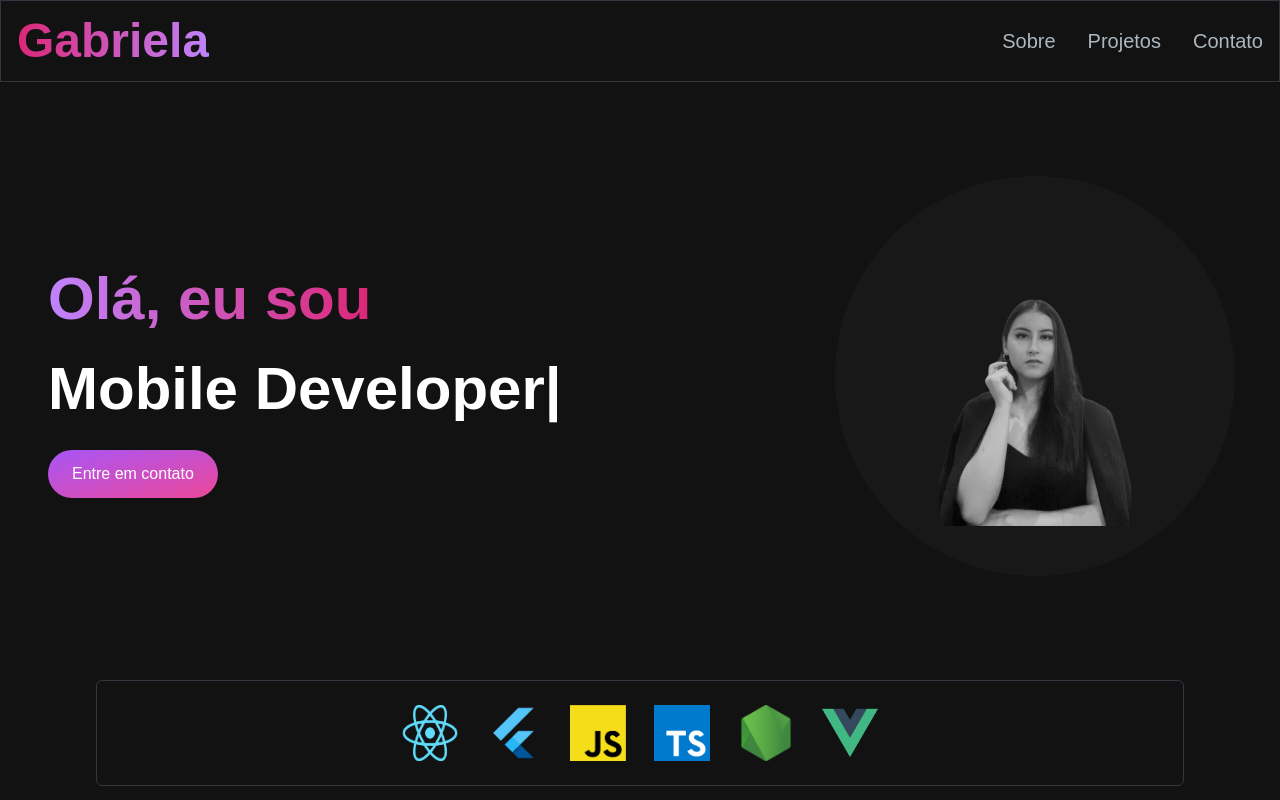
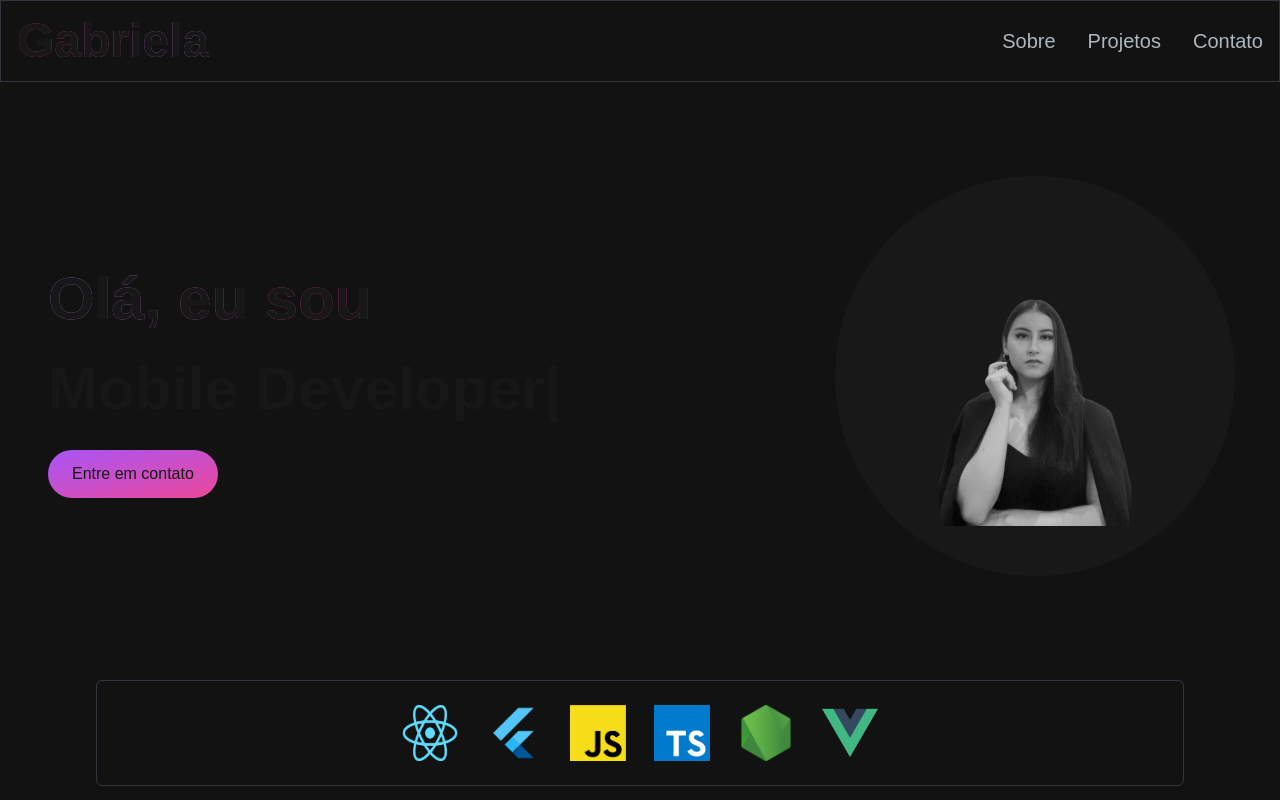
Before and after one commit to gabimatueda/portfolio-gabi, a Next.js app: page / in a window 1280 px wide. Shown: the top 800 px of the page. Built offline with nearby package versions, Linux system fonts and the light colour scheme.

Commit message:
fix: tailwind

```diff
--- a/package.json
+++ b/package.json
@@ -20,9 +20,9 @@
     "resend": "^4.1.1"
   },
   "devDependencies": {
-    "@eslint/eslintrc": "^3",
-    "eslint": "^9",
-    "eslint-config-next": "15.1.3",
+    "@eslint/eslintrc": "^3.2.0",
+    "eslint": "^9.18.0",
+    "eslint-config-next": "^15.1.3",
     "postcss": "^8",
     "tailwindcss": "^3.4.1"
   }
--- a/tailwind.config.mjs
+++ b/tailwind.config.mjs
@@ -15,7 +15,6 @@ module.exports = {
       },
     },
     colors: {
-      ...colors,
       primary: colors.purple,
       secondary: colors.pink,
     },
```
Also changed, not shown: 1 other file (tests, documents, lock files or other folders).
